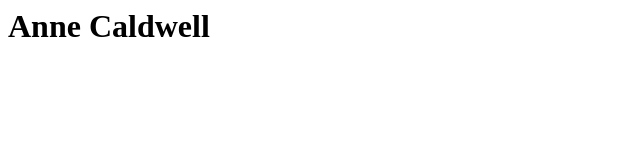
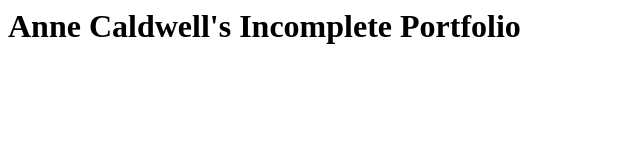
Before and after one commit to acald0/acald0.github.io, a plain HTML site: page index.html in a window 1280 px wide. Shown: the whole page, without its empty margins (0-640 px from the left). Drawn offline with Linux system fonts and the light colour scheme.

Commit message:
I haven't finished it

```diff
--- a/index.html
+++ b/index.html
@@ -1 +1 @@
-<h1>Anne Caldwell</h1>
+<h1>Anne Caldwell's Incomplete Portfolio</h1>
```
